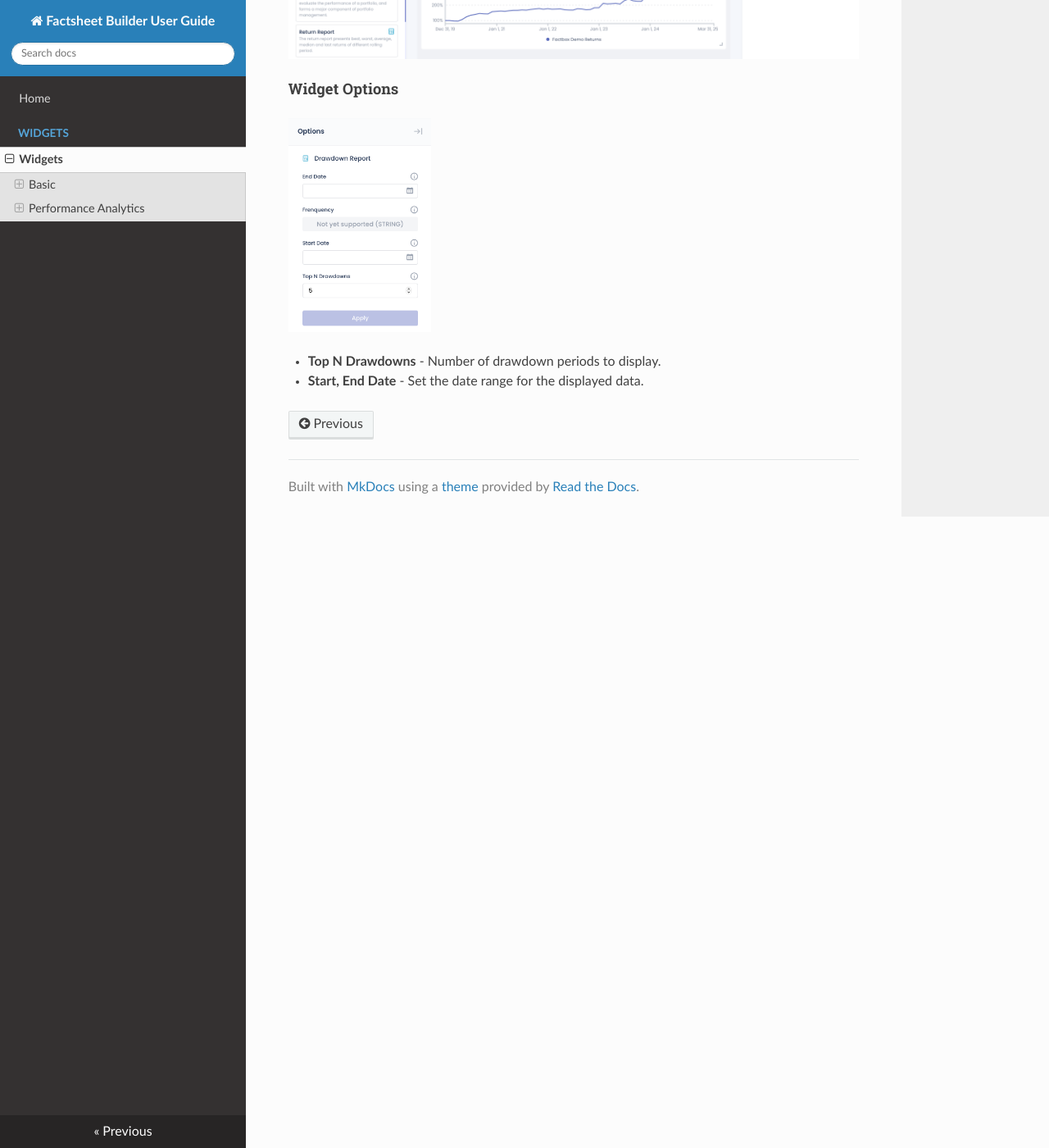
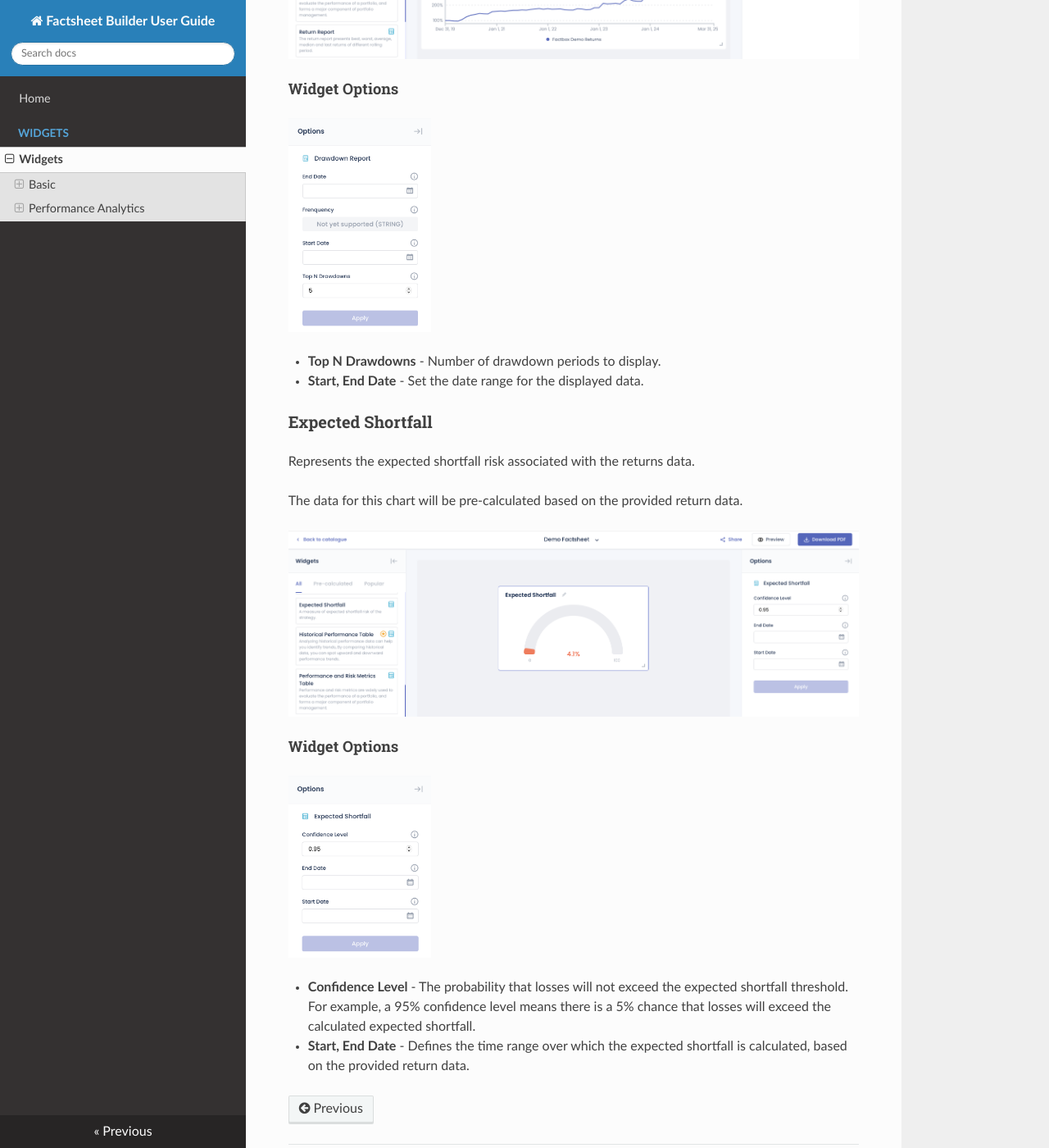
Before and after one commit to noviscient/factbox-user-guide, an MkDocs documentation site: the page built from docs/widgets/index.md, in a window 1280 px wide and 1400 px high, scrolled down 2985 px. Shown: the whole window at 82% size. Built offline with MkDocs 1.6.1, drawn with Linux system fonts in a browser that asks for light colours; nearby versions of some CDN libraries.

Commit message:
update widgets, expected shortfall

```diff
--- a/docs/widgets/index.md
+++ b/docs/widgets/index.md
@@ -74,3 +74,18 @@ The data for this chart will be pre-calculated based on the provided return data
 
 - **Top N Drawdowns** - Number of drawdown periods to display.
 - **Start, End Date** - Set the date range for the displayed data.
+
+### Expected Shortfall
+
+Represents the expected shortfall risk associated with the returns data.
+
+The data for this chart will be pre-calculated based on the provided return data.
+
+![Expected Shortfall widget](../images/widgets/SCR-20250506-lqnz.png)
+
+#### Widget Options
+
+<img src="../images/widgets/SCR-20250506-lskv.png" alt="Expected Shortfall options" width="25%"/>
+
+- **Confidence Level** - The probability that losses will not exceed the expected shortfall threshold. For example, a 95% confidence level means there is a 5% chance that losses will exceed the calculated expected shortfall.
+- **Start, End Date** - Defines the time range over which the expected shortfall is calculated, based on the provided return data.
```
Also changed, not shown: docs/images/widgets/SCR-20250506-lqnz.png (added), docs/images/widgets/SCR-20250506-lskv.png (added).
